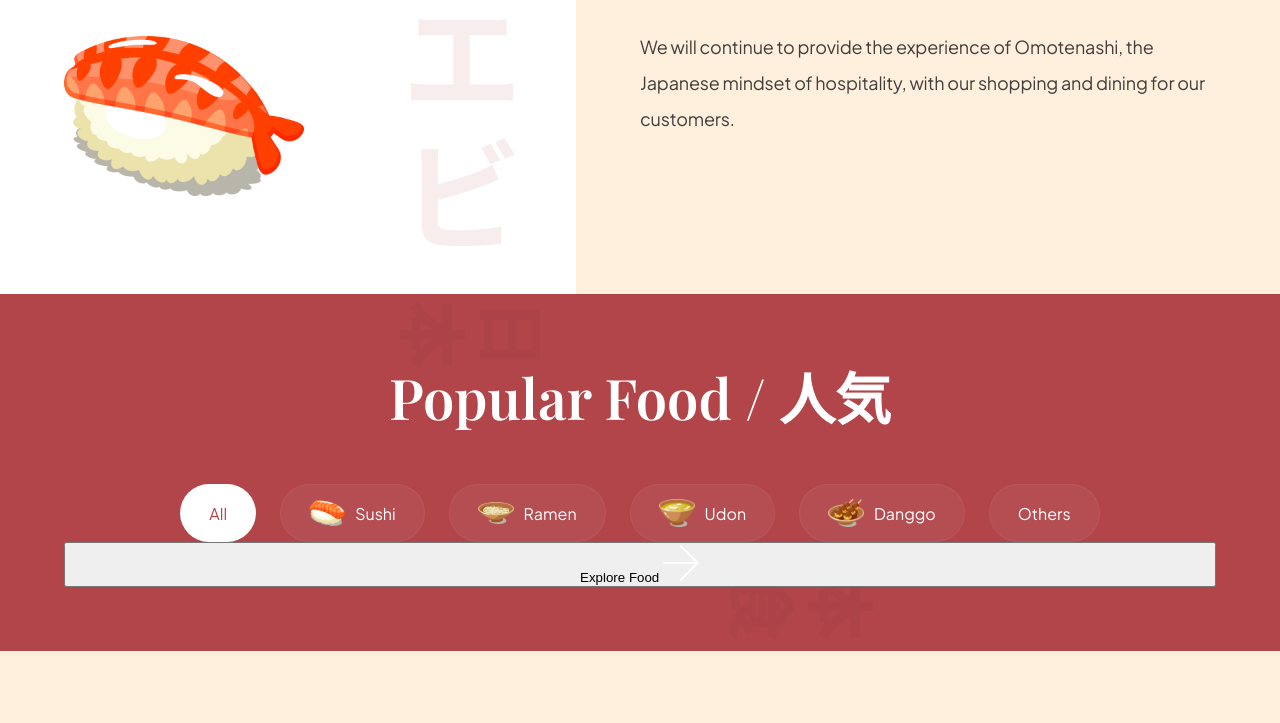
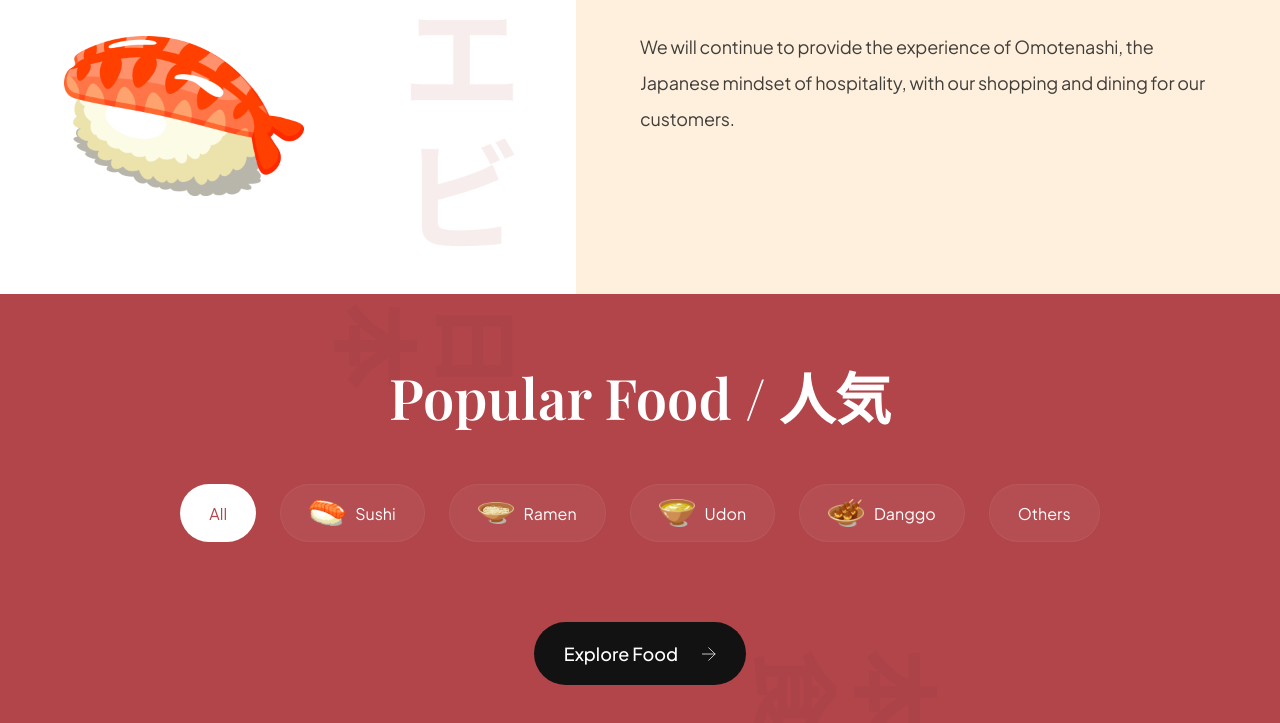
Before and after one commit to vnguyen5792/Sushi-Themed-Webiste, a website built with Vite: page index.html in a window 1280 px wide. Shown: the part 1224-1947 px from the top of the page. Before the commit the page ends 1875 px from the top, so only its background shows below. Built offline with nearby package versions, Linux system fonts and the light colour scheme.

Commit message:
finished most of the css for the popular foods section

```diff
--- a/css/sections/popular.css
+++ b/css/sections/popular.css
@@ -35,6 +35,7 @@
     gap: 24px;
 }
 
+/* targets the buttons */
 .popular-foods__filter-btn {
     padding: 10px 28px;
 
@@ -55,18 +56,60 @@
     cursor: pointer;
 }
 
+/* targets images within the buttons */
 .popular-foods__filter-btn img{
     width: 36px;
     height: 36px;
     object-fit: contain;
 }
 
+/* targets active button */
 .popular-foods__filter-btn.active{
     background: #fff;
     color: var(--primary-color);
 }
 
+/* hover state for buttons */
 .popular-foods__filter-btn:hover {
     background: #fff;
     color: var(--primary-color);
 }
+
+/* catalogue css */
+.popular-foods__catalogue{
+    margin-top: 64px;
+
+    display: flex;
+    justify-content: center;
+    align-items: flex-end;
+    flex-wrap: wrap;
+    gap: 56px;
+}
+
+/* targets explore foods button */
+.popular-foods__button{
+    width: fit-content;
+    padding: 20px 30px;
+    margin: 80px auto 0;
+
+    font-weight: 500;
+    font-size: 18px;
+    line-height: 23px;
+    font-family: var(--plus-jakarta-sans);
+    color: #fff;
+
+    border: none;
+    outline: none;
+    background: var(--secondary-color);
+    border-radius: 64px;
+    cursor: pointer;
+}
+
+/* targets the image within the explore foods button */
+.popular-foods__button img{
+    width: 14px;
+    height: 14px;
+    object-fit: contain;
+
+    margin-left: 21px;
+}
```
